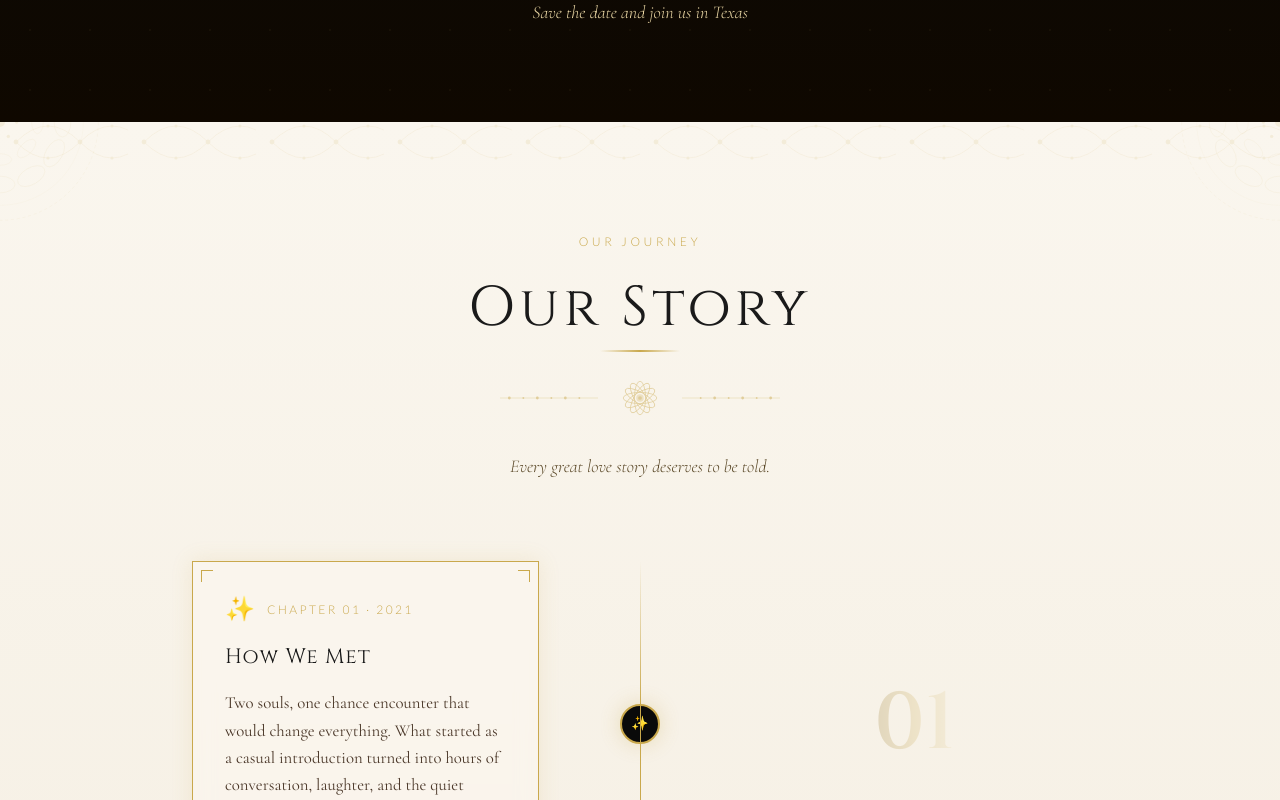
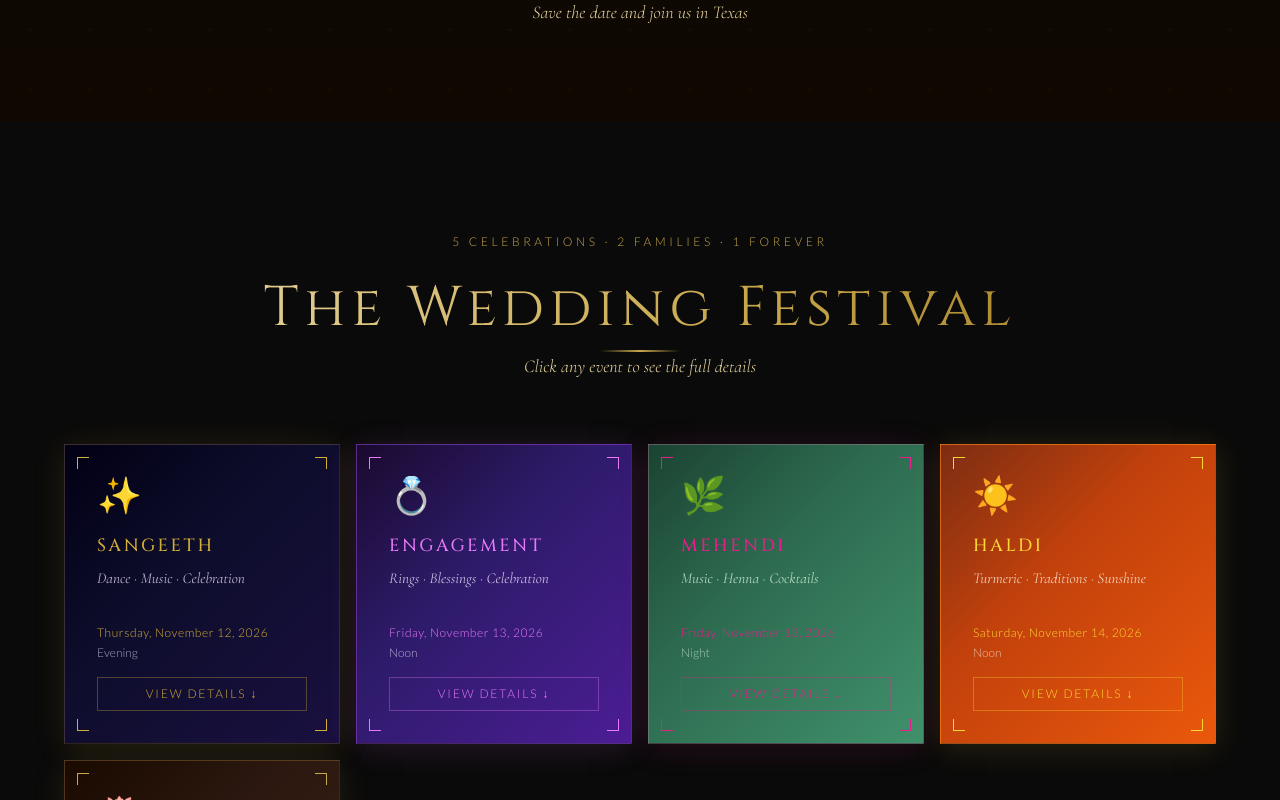
Before and after one commit to rahulharshinivelpur/rahulharshinivelpur.github.io, a Next.js app: page / in a window 1280 px wide. Shown: the part 1220-2020 px from the top of the page. Built offline with nearby package versions, Linux system fonts and the light colour scheme.

Commit message:
remove: Our Story / Our Journey section + nav links

```diff
--- a/app/components/Footer.tsx
+++ b/app/components/Footer.tsx
@@ -120,7 +120,6 @@ export default function Footer() {
           className="mt-14 flex flex-wrap justify-center gap-6"
         >
           {[
-            { label: "Our Story", href: "#story" },
             { label: "Events", href: "#events" },
             { label: "RSVP", href: "#rsvp" },
             { label: "Venue", href: "#venue" },
--- a/app/components/GlobalNav.tsx
+++ b/app/components/GlobalNav.tsx
@@ -4,7 +4,6 @@ import { useState, useEffect, useRef } from "react";
 import { motion, AnimatePresence } from "framer-motion";
 
 const navLinks = [
-  { label: "Story", href: "#story" },
   { label: "Events", href: "#events" },
   { label: "Venue", href: "#venue" },
   { label: "Travel", href: "#travel" },
--- a/app/page.tsx
+++ b/app/page.tsx
@@ -1,7 +1,6 @@
 import GlobalNav from "./components/GlobalNav";
 import HeroSection from "./components/HeroSection";
 import CountdownSection from "./components/CountdownSection";
-import OurStorySection from "./components/OurStorySection";
 import EventsSection from "./components/EventsSection";
 import VenueSection from "./components/VenueSection";
 import TravelSection from "./components/TravelSection";
@@ -16,7 +15,6 @@ export default function Home() {
       <GlobalNav />
       <HeroSection />
       <CountdownSection />
-      <OurStorySection />
       <EventsSection />
       <VenueSection />
       <TravelSection />
```
